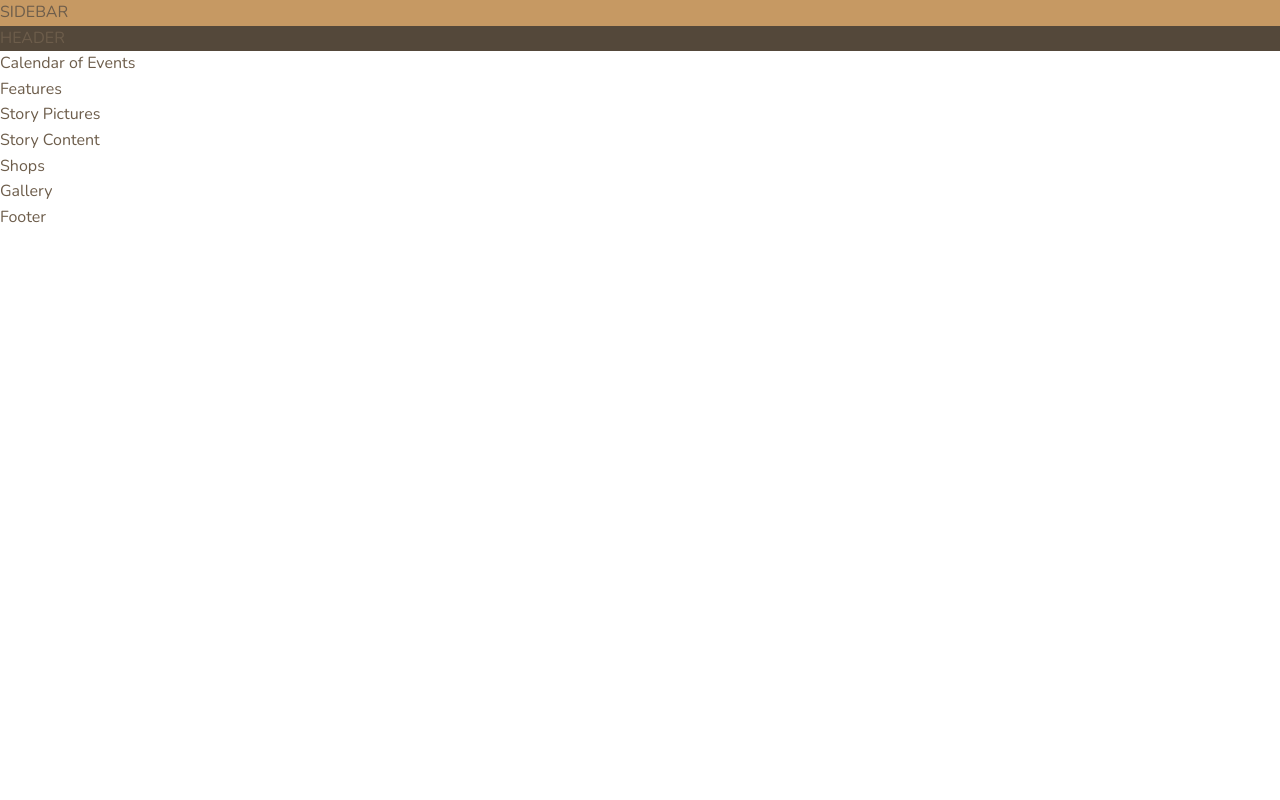
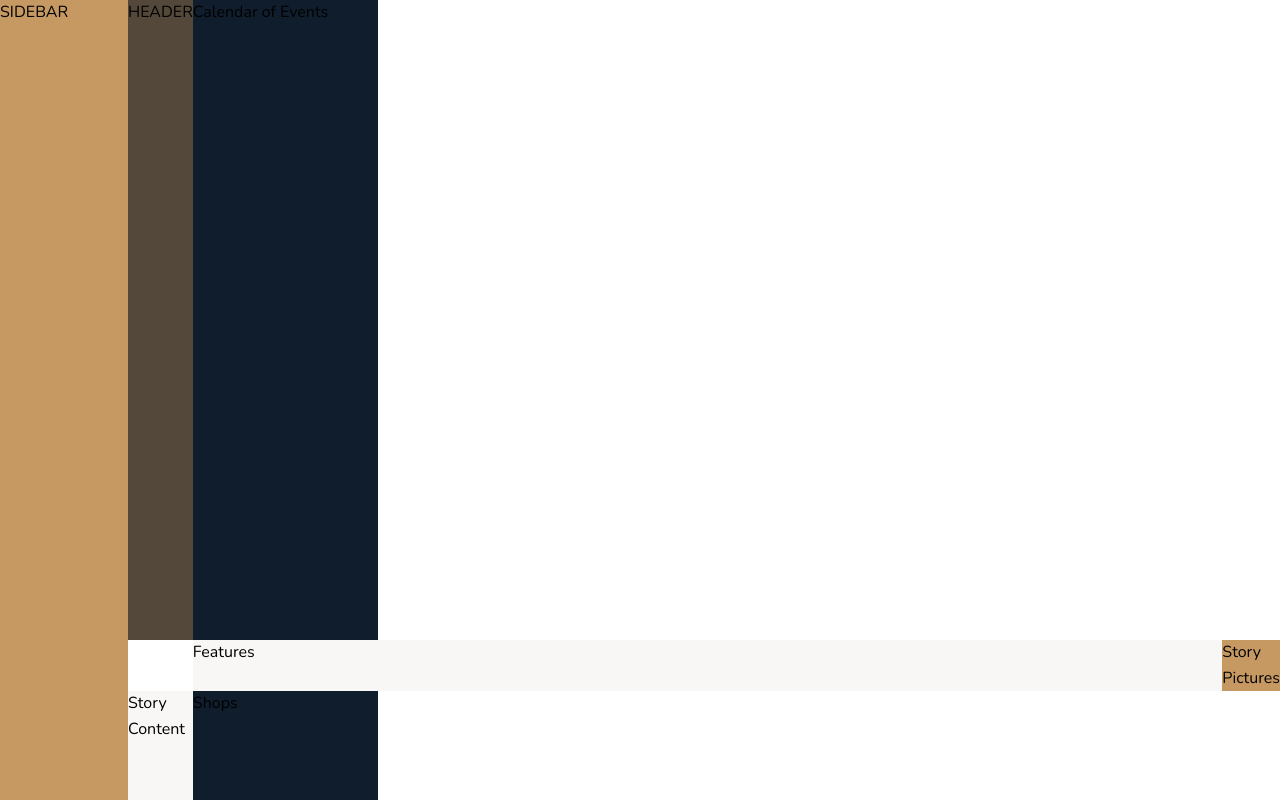
Before and after one commit to petitlapin86/white-river-with-sass-grid-layout-, a website: page index.html in a window 1280 px wide. Shown: the top 800 px of the page. Drawn offline with nearby package versions, Linux system fonts and the light colour scheme.

Commit message:
begin grid layout

```diff
--- a/package.json
+++ b/package.json
@@ -5,7 +5,7 @@
   "main": "index.js",
   "scripts": {
     "watch:sass": "node-sass sass/main.scss css/style.css -w",
-    "devserver": "live-server --browser=firefox",
+    "devserver": "live-server",
     "start": "npm-run-all --parallel devserver watch:sass",
     "compile:sass": "node-sass sass/main.scss css/style.comp.css",
     "prefix:css": "postcss --use autoprefixer -b 'last 10 versions' css/style.comp.css -o css/style.prefix.css",
--- a/sass/_base.scss
+++ b/sass/_base.scss
@@ -34,3 +34,11 @@ body {
   font-weight: 300; //font weight and info is linked in html head
   line-height: 1.6;
 }
+
+.container {
+  display: grid;
+  grid-template-rows: 80vh min-content 40vw repeat(3, min-content); //defining grid row sizes
+  //below: we want to have a slimmer side bar column and then 8 columns with the width of each column to be between the minimum content and 140px each.
+  grid-template-columns: [sidebar-start] 8rem [sidebar-end full-start] 1fr [center-start] repeat(8,
+  [col-start] minmax(min-content, 14rem)[col-end]) [center-end] 1fr [full-end];
+}
--- a/sass/_features.scss
+++ b/sass/_features.scss
@@ -1,3 +1,4 @@
 .features {
   background-color: $color-grey-light-1;
+  grid-column: center-start / center-end;
 }
--- a/sass/_footer.scss
+++ b/sass/_footer.scss
@@ -1,3 +1,4 @@
 .footer {
-  background-color: pink;
+  background-color: $color-grey-dark-1;
+  grid-column: full-start / full-end;
 }
--- a/sass/_gallery.scss
+++ b/sass/_gallery.scss
@@ -1,3 +1,4 @@
 .gallery {
-  background-color: purple;
+  background-color: $color-grey-dark-1;
+  grid-column: full-start / full-end;
 }
--- a/sass/_sidebar.scss
+++ b/sass/_sidebar.scss
@@ -1,3 +1,5 @@
 .sidebar {
   background-color: $color-primary;
+  grid-column: sidebar-start / sidebar-end;
+  grid-row: 1 / -1; //starts at beginning and goes to end
 }
--- a/sass/main.scss
+++ b/sass/main.scss
@@ -3,9 +3,11 @@
 
 @import "sidebar";
 @import "header";
-@import "realtors";
+@import "calendar";
 @import "features";
 @import "story";
-@import "homes";
+@import "shops";
 @import "gallery";
 @import "footer";
+
+//importing all of my partial files in here
```
Also changed, not shown: index.html (+1 -0 lines), css/style.css.
